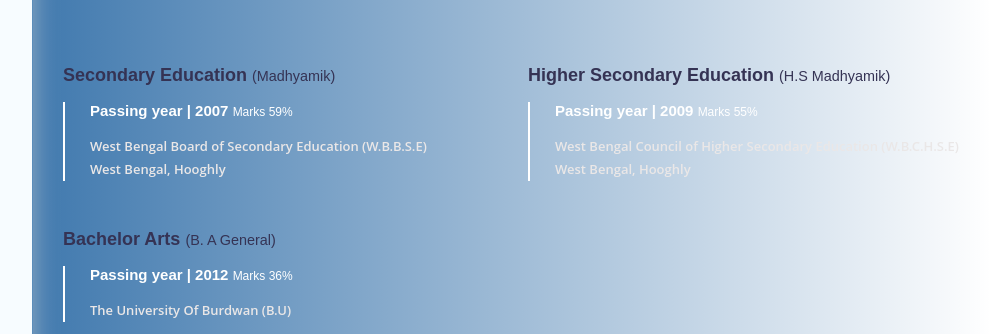
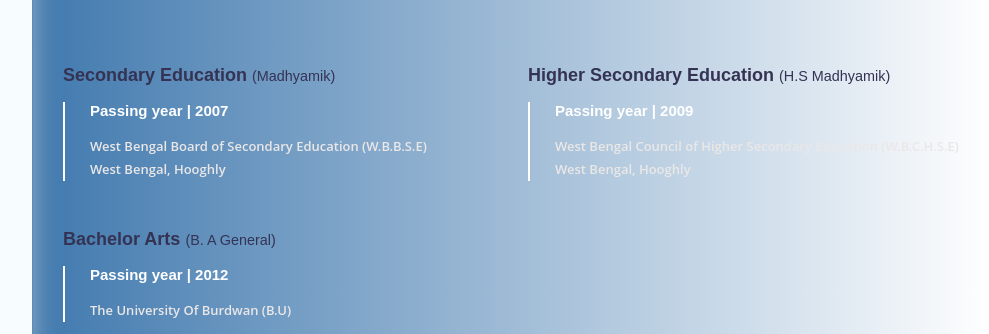
Before and after one commit to subhasisdesigner/subhasisdesigner.github.io, a plain HTML site: page index.html in a window 1280 px wide. Shown: the part 3008-3342 px from the top of the page, without its empty margins (287-1276 px from the left). Drawn offline with Linux system fonts and the light colour scheme.

Commit message:
Update index.html

```diff
--- a/index.html
+++ b/index.html
@@ -672,7 +672,7 @@
           <div class="col-md-6 col-lg-6 mt-5">
             <h4 class="title">Secondary Education <small>(Madhyamik)</small></h4>
             <div class="box">
-              <h5>Passing year | 2007 <small>Marks 59%</small></h5>
+              <h5>Passing year | 2007 <!--<small>Marks 59%</small>--></h5>
 
               <p class="description">West Bengal Board of Secondary Education (W.B.B.S.E)<br>West Bengal, Hooghly</p>
             </div>
@@ -680,7 +680,7 @@
           <div class="col-md-6 col-lg-6 mt-5">
             <h4 class="title">Higher Secondary Education  <small>(H.S Madhyamik)</small></h4>
             <div class="box">
-              <h5>Passing year | 2009 <small>Marks 55%</small></h5>
+              <h5>Passing year | 2009 <!--<small>Marks 55%</small>--></h5>
 
               <p class="description">West Bengal Council of Higher Secondary Education (W.B.C.H.S.E)<br>West Bengal, Hooghly</p>
             </div>
@@ -688,7 +688,7 @@
           <div class="col-md-6 col-lg-6 mt-5">
             <h4 class="title">Bachelor Arts <small>(B. A General)</small></h4>
             <div class="box">
-              <h5>Passing year | 2012 <small>Marks 36%</small></h5>
+              <h5>Passing year | 2012 <!--<small>Marks 36%</small>--></h5>
 
               <p class="description">The University Of Burdwan (B.U)</p>
             </div>
```
